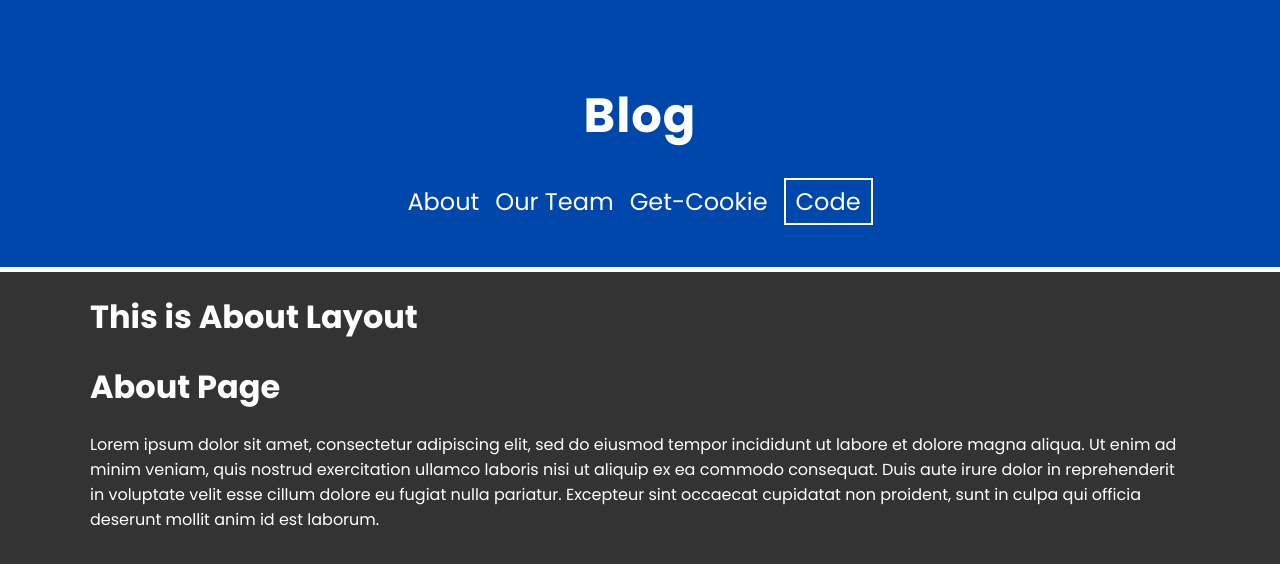
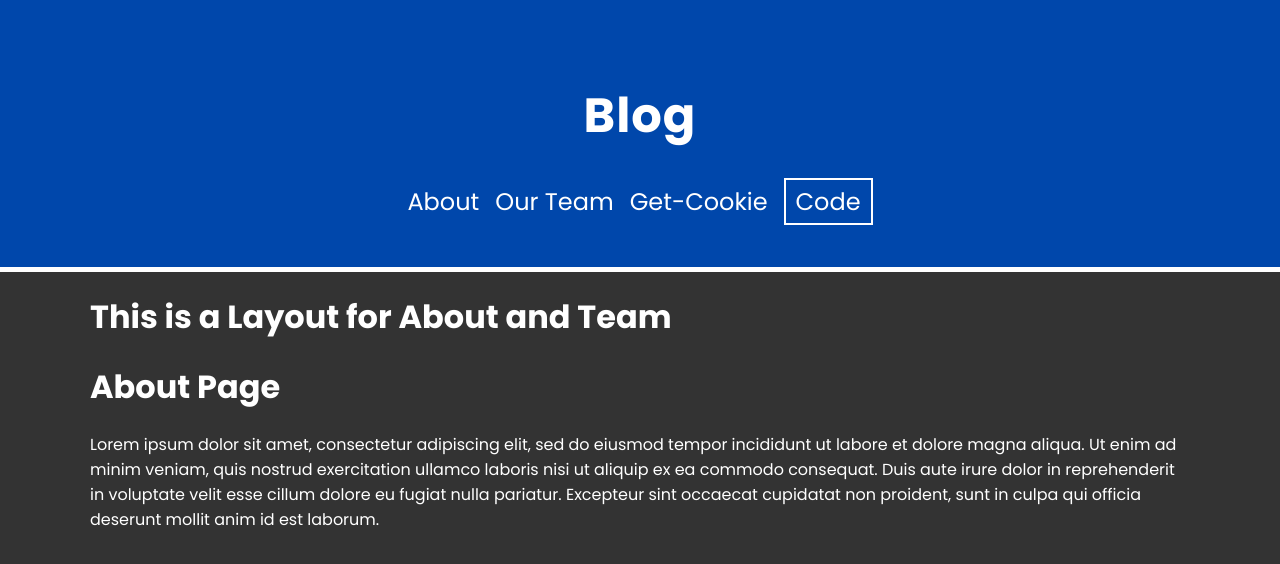
Before and after one commit to netmagik/next-13-blog, a Next.js app: page /about in a window 1280 px wide. Shown: the top 564 px of the page. Built offline with nearby package versions, Linux system fonts and the light colour scheme.

Commit message:
Update layout text

```diff
--- a/app/about/layout.jsx
+++ b/app/about/layout.jsx
@@ -3,7 +3,7 @@ import React from "react";
 const AboutLayout = ({ children }) => {
   return (
     <div>
-      <h1>This is About Layout</h1>
+      <h1>This is a Layout for About and Team</h1>
       {children}
     </div>
   );
```
